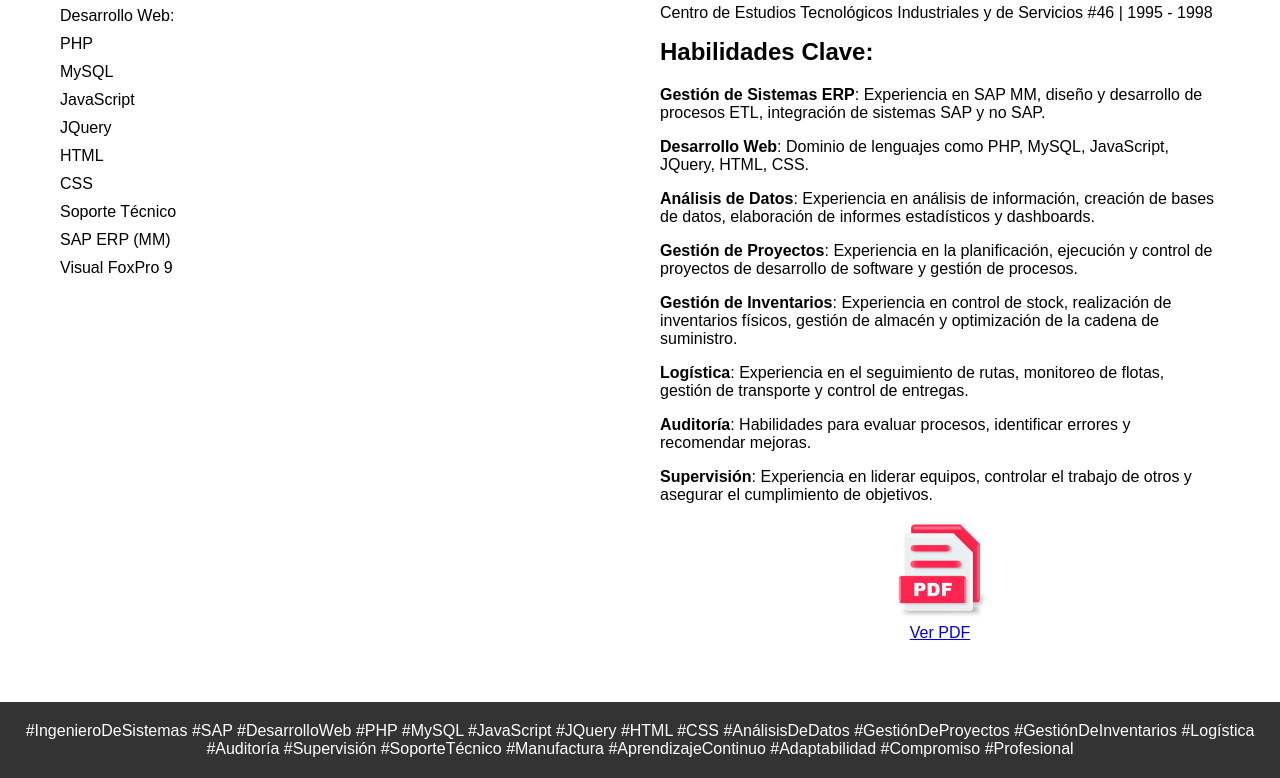
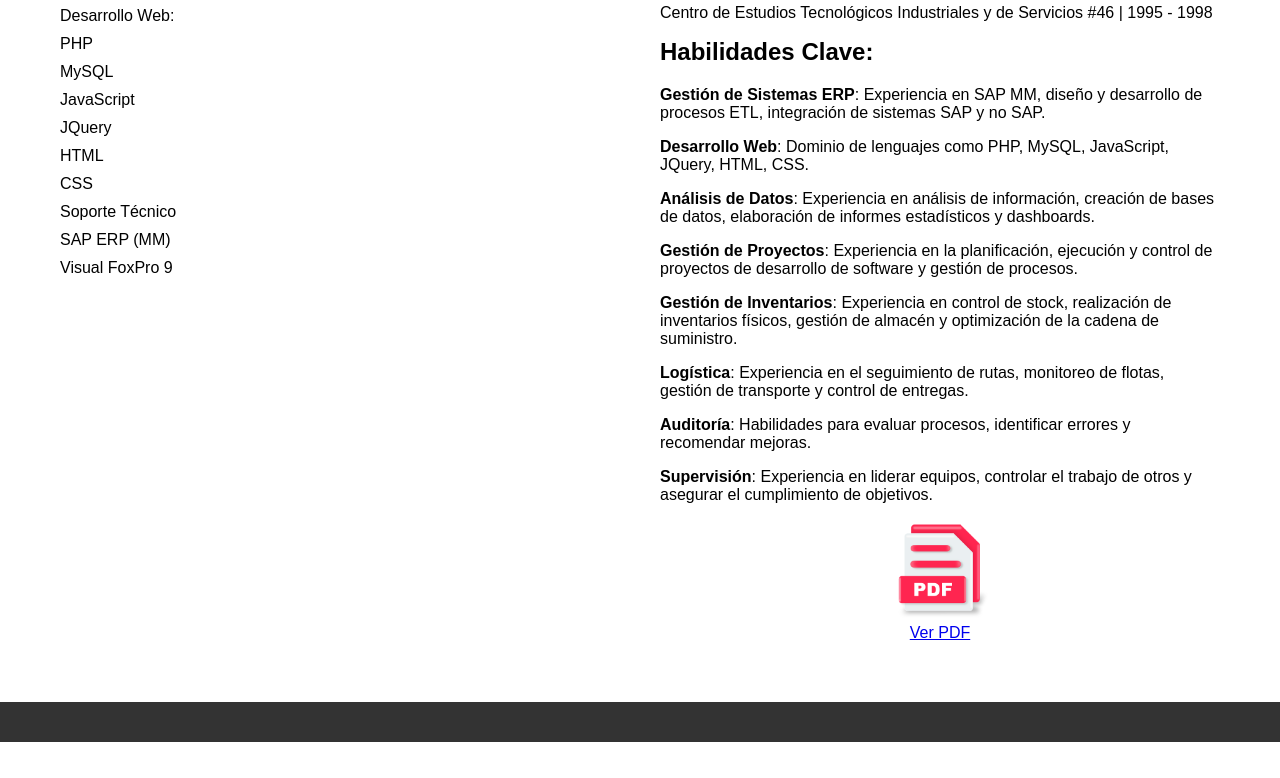
Before and after one commit to Edgar-Reyna/cvedgar, a plain HTML site: page index.html in a window 1280 px wide. Shown: the part 1433-2211 px from the top of the page. After the commit the page ends 2175 px from the top, so only its background shows below. Drawn offline with Linux system fonts and the light colour scheme.

Commit message:
Update index.html

```diff
--- a/index.html
+++ b/index.html
@@ -132,7 +132,8 @@
 
   <footer>
     <div class="footer-content">
-      <p>#IngenieroDeSistemas #SAP #DesarrolloWeb #PHP #MySQL #JavaScript #JQuery #HTML #CSS #AnálisisDeDatos #GestiónDeProyectos #GestiónDeInventarios #Logística #Auditoría #Supervisión #SoporteTécnico #Manufactura #AprendizajeContinuo #Adaptabilidad #Compromiso #Profesional</p>
+     <!--- <p>#IngenieroDeSistemas #SAP #DesarrolloWeb #PHP #MySQL #JavaScript #JQuery #HTML #CSS #AnálisisDeDatos #GestiónDeProyectos #GestiónDeInventarios #Logística #Auditoría #Supervisión #SoporteTécnico #Manufactura #AprendizajeContinuo #Adaptabilidad #Compromiso #Profesional</p>
+     --->
     </div>
   </footer>
 
```
